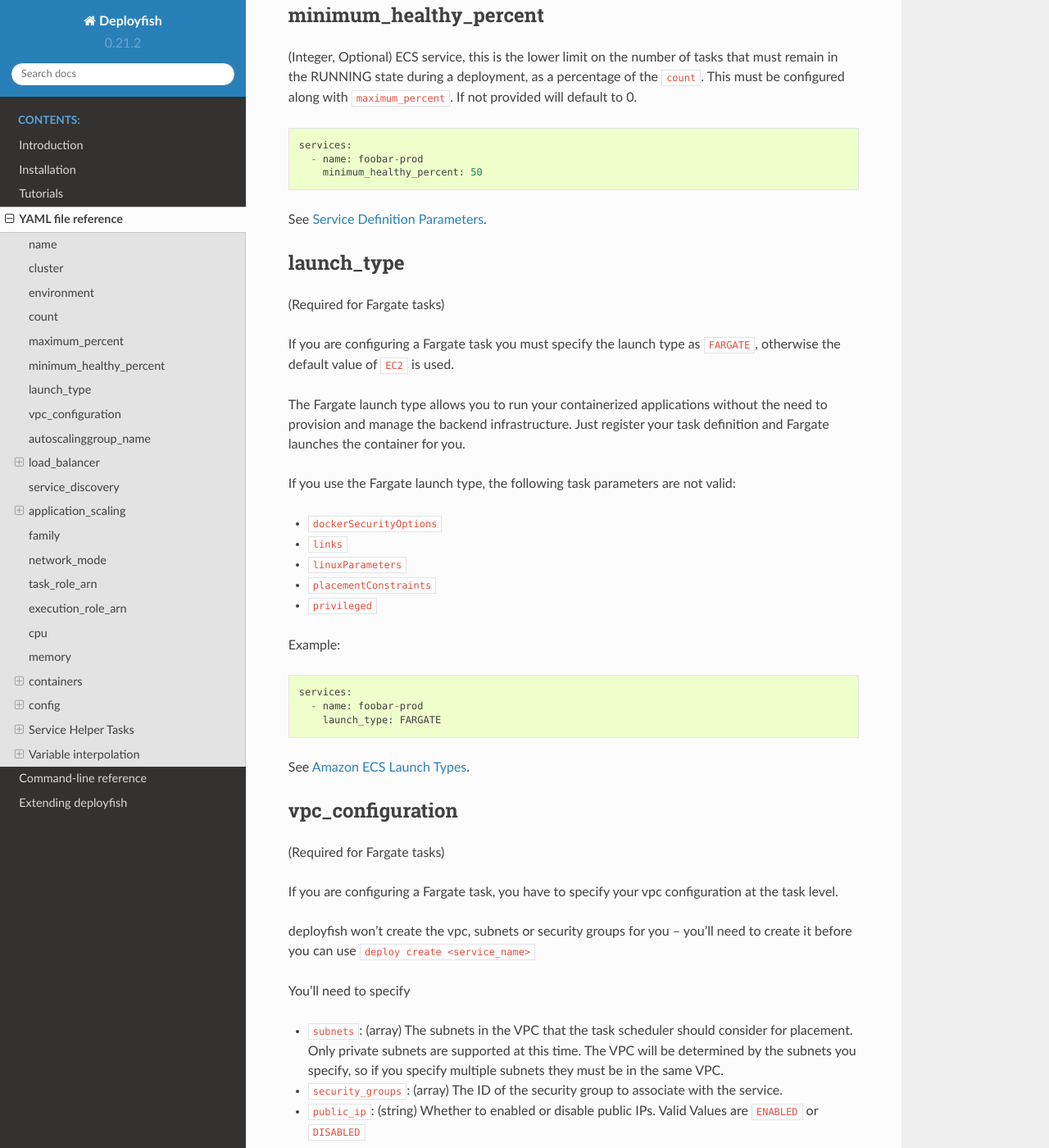
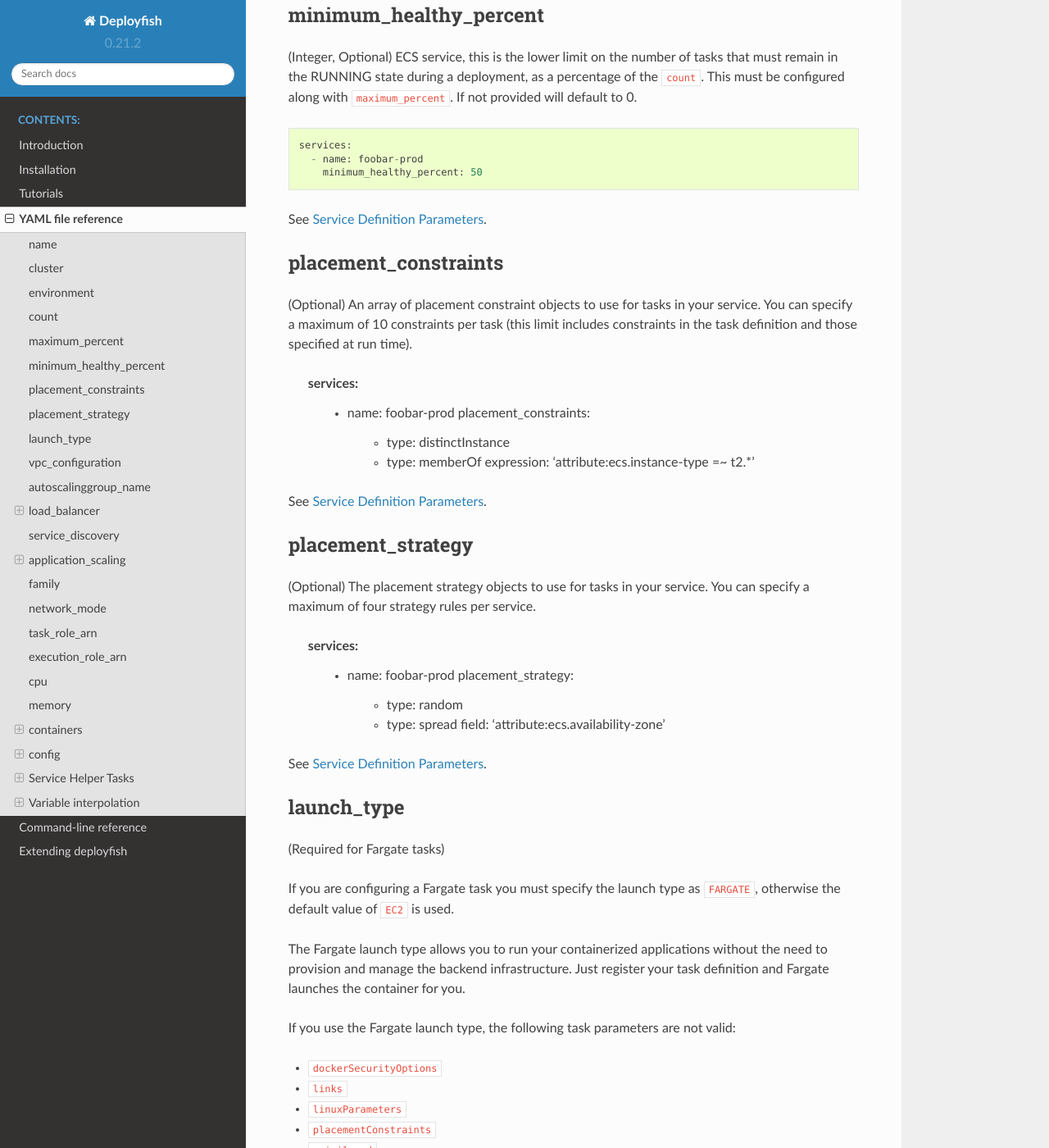
Before and after one commit to caltechads/deployfish, a Sphinx documentation site: the page built from docs/source/yaml.rst, in a window 1280 px wide and 1400 px high, scrolled down 2096 px. Shown: the whole window at 82% size. Built offline with Sphinx 7.4.7 and the Read the Docs theme 2.0.0, drawn with Linux system fonts in a browser that asks for light colours.

Commit message:
complete documents.

```diff
--- a/docs/source/yaml.rst
+++ b/docs/source/yaml.rst
@@ -102,6 +102,34 @@
     services:
       - name: foobar-prod
         minimum_healthy_percent: 50
+
+See `Service Definition Parameters <https://docs.aws.amazon.com/AmazonECS/latest/developerguide/service_definition_parameters.html)>`_.
+
+placement_constraints
+===============
+
+(Optional) An array of placement constraint objects to use for tasks in your service. You can specify a maximum of 10 constraints per task (this limit includes constraints in the task definition and those specified at run time).
+
+    services:
+         - name: foobar-prod
+           placement_constraints:
+            - type: distinctInstance
+            - type: memberOf
+              expression: 'attribute:ecs.instance-type =~ t2.*'
+
+See `Service Definition Parameters <https://docs.aws.amazon.com/AmazonECS/latest/developerguide/service_definition_parameters.html)>`_.
+
+placement_strategy
+===============
+
+(Optional) The placement strategy objects to use for tasks in your service. You can specify a maximum of four strategy rules per service.
+
+    services:
+         - name: foobar-prod
+           placement_strategy:
+            - type: random
+            - type: spread
+              field: 'attribute:ecs.availability-zone'
 
 See `Service Definition Parameters <https://docs.aws.amazon.com/AmazonECS/latest/developerguide/service_definition_parameters.html)>`_.
 
```
Also changed, not shown: README.md (+26 -0 lines).
